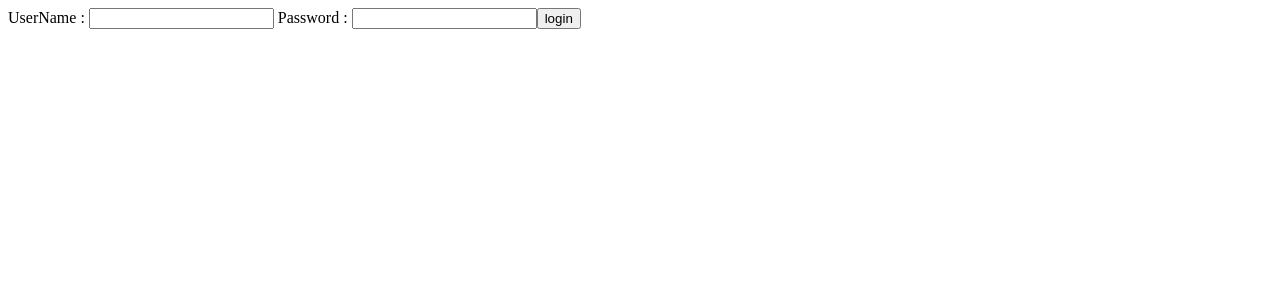
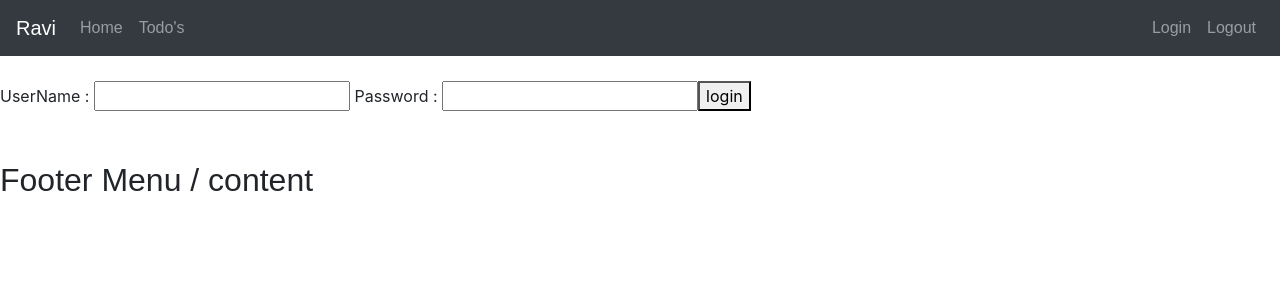
Before and after one commit to Ravibharathi-rv/fullstack_app, an Angular app in the folder frontend/todo/: page / in a window 1280 px wide. Shown: the top 300 px of the page. Built offline with nearby package versions, Linux system fonts and the light colour scheme.

Commit message:
new coponents and style added

```diff
--- a/frontend/todo/src/app/app.component.html
+++ b/frontend/todo/src/app/app.component.html
@@ -12,4 +12,10 @@
 <div>Component contend</div>
 
   Router used to route the multiple components-->
+<!----------------------------------------------------------------------------------------------------------------------------->
+
+<!--This h1 and h2 are available for all components, it's seems like constants for all pages-->
+ <app-menu></app-menu>
+ <br>
   <router-outlet></router-outlet>
+<app-footer></app-footer>
--- a/frontend/todo/src/app/app.module.ts
+++ b/frontend/todo/src/app/app.module.ts
@@ -9,6 +9,8 @@ import { WelcomeComponent } from './welcome/welcome.component';
 import { LoginComponent } from './login/login.component';
 import { ErrorComponent } from './error/error.component';
 import { ListTodoComponent } from './list-todo/list-todo.component';
+import { MenuComponent } from './menu/menu.component';
+import { FooterComponent } from './footer/footer.component';
 
 @NgModule({
   declarations: [
@@ -16,7 +18,9 @@ import { ListTodoComponent } from './list-todo/list-todo.component';
     WelcomeComponent,
     LoginComponent,
     ErrorComponent,
-    ListTodoComponent
+    ListTodoComponent,
+    MenuComponent,
+    FooterComponent
   ],
   imports: [
     BrowserModule,
--- /dev/null
+++ b/frontend/todo/src/app/footer/footer.component.html
@@ -0,0 +1,2 @@
+<br><br>
+<h2>Footer Menu / content</h2>
--- /dev/null
+++ b/frontend/todo/src/app/footer/footer.component.ts
@@ -0,0 +1,15 @@
+import { Component, OnInit } from '@angular/core';
+
+@Component({
+  selector: 'app-footer',
+  templateUrl: './footer.component.html',
+  styleUrls: ['./footer.component.css']
+})
+export class FooterComponent implements OnInit {
+
+  constructor() { }
+
+  ngOnInit(): void {
+  }
+
+}
--- /dev/null
+++ b/frontend/todo/src/app/menu/menu.component.html
@@ -0,0 +1,13 @@
+<header>
+    <nav class="navbar navbar-expand-md navbar-dark bg-dark">
+        <div><a href="#" class="navbar-brand">Ravi</a></div>
+        <ul class="navbar-nav">
+            <li><a href="/welcome/Ravi" class="nav-link">Home</a></li>
+            <li><a href="/list-todo" class="nav-link">Todo's</a></li>
+        </ul>
+        <ul class="navbar-nav navbar-collapse justify-content-end">
+            <li><a href="/login" class="nav-link">Login</a></li>
+            <li><a href="/logout" class="nav-link">Logout</a></li>
+        </ul>
+    </nav>
+</header>
--- /dev/null
+++ b/frontend/todo/src/app/menu/menu.component.ts
@@ -0,0 +1,15 @@
+import { Component, OnInit } from '@angular/core';
+
+@Component({
+  selector: 'app-menu',
+  templateUrl: './menu.component.html',
+  styleUrls: ['./menu.component.css']
+})
+export class MenuComponent implements OnInit {
+
+  constructor() { }
+
+  ngOnInit(): void {
+  }
+
+}
--- a/frontend/todo/src/styles.css
+++ b/frontend/todo/src/styles.css
@@ -1 +1,5 @@
 /* You can add global styles to this file, and also import other style files */
+
+/*importing bootstrap4.1 for app design*/
+
+@import url(https://stackpath.bootstrapcdn.com/bootstrap/4.4.1/css/bootstrap.min.css);
```
Also changed, not shown: frontend/todo/src/app/footer/footer.component.css (added), frontend/todo/src/app/menu/menu.component.css (added), 2 other files (tests, documents, lock files or other folders).
